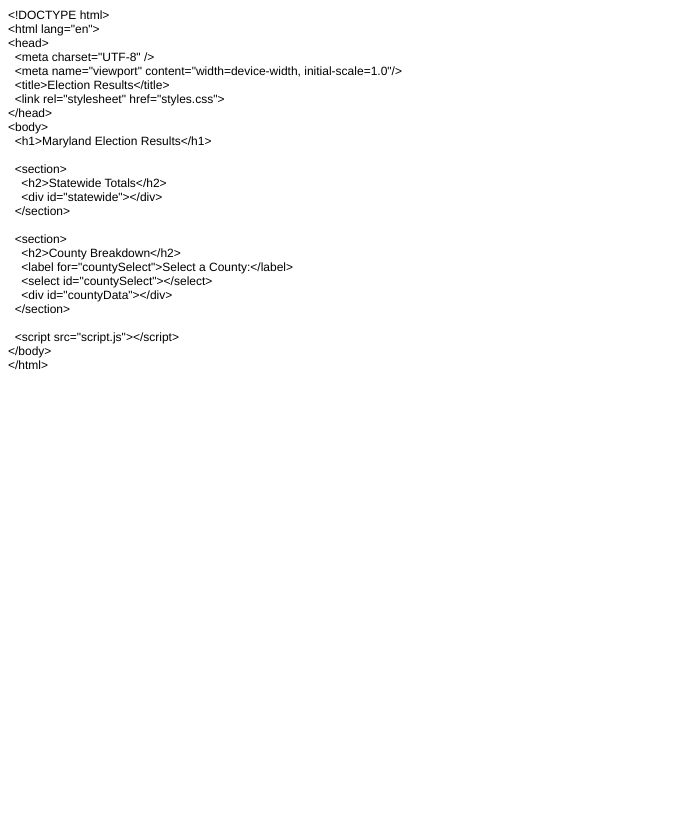
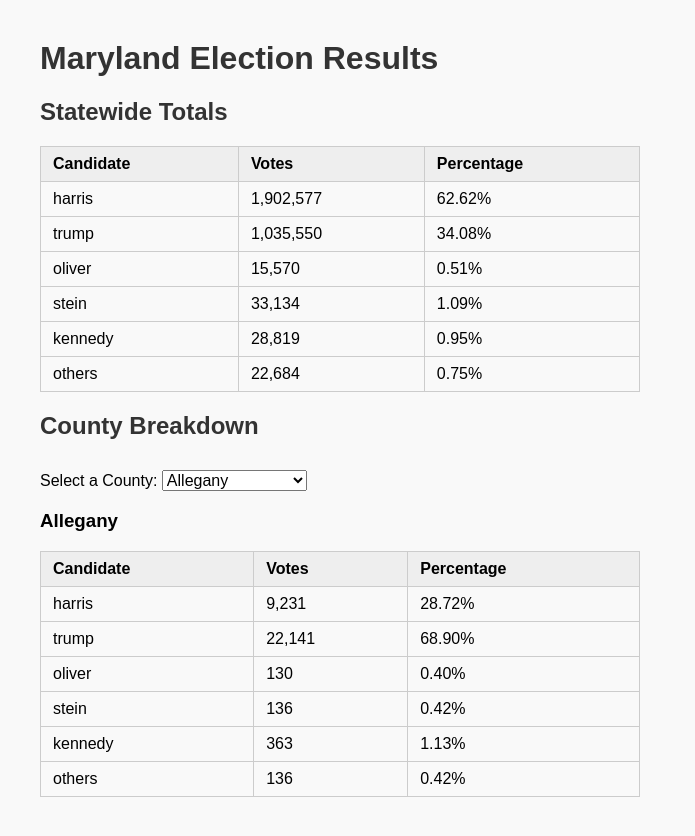
Before and after one commit to josiegjohn/llm-demos, a plain HTML site: page md-results/index.html in a window 1280 px wide. Shown: the whole page, without its empty margins (0-695 px from the left). Before the commit the page ends 800 px from the top, so only its background shows below. Drawn offline with Linux system fonts and the light colour scheme.

Commit message:
ihatethissomuch
why did i agree to do this

```diff
--- a/md-results/index.html
+++ b/md-results/index.html
@@ -1,43 +1,26 @@
-<!DOCTYPE html PUBLIC "-//W3C//DTD HTML 4.01//EN" "http://www.w3.org/TR/html4/strict.dtd">
-<html>
+<!DOCTYPE html>
+<html lang="en">
 <head>
-  <meta http-equiv="Content-Type" content="text/html; charset=utf-8">
-  <meta http-equiv="Content-Style-Type" content="text/css">
-  <title></title>
-  <meta name="Generator" content="Cocoa HTML Writer">
-  <meta name="CocoaVersion" content="2022.2">
-  <style type="text/css">
-    p.p1 {margin: 0.0px 0.0px 0.0px 0.0px; font: 12.0px Helvetica}
-    p.p2 {margin: 0.0px 0.0px 0.0px 0.0px; font: 12.0px Helvetica; min-height: 14.0px}
-  </style>
+  <meta charset="UTF-8" />
+  <meta name="viewport" content="width=device-width, initial-scale=1.0"/>
+  <title>Election Results</title>
+  <link rel="stylesheet" href="styles.css">
 </head>
 <body>
-<p class="p1">&lt;!DOCTYPE html&gt;</p>
-<p class="p1">&lt;html lang="en"&gt;</p>
-<p class="p1">&lt;head&gt;</p>
-<p class="p1"><span class="Apple-converted-space">  </span>&lt;meta charset="UTF-8" /&gt;</p>
-<p class="p1"><span class="Apple-converted-space">  </span>&lt;meta name="viewport" content="width=device-width, initial-scale=1.0"/&gt;</p>
-<p class="p1"><span class="Apple-converted-space">  </span>&lt;title&gt;Election Results&lt;/title&gt;</p>
-<p class="p1"><span class="Apple-converted-space">  </span>&lt;link rel="stylesheet" href="styles.css"&gt;</p>
-<p class="p1">&lt;/head&gt;</p>
-<p class="p1">&lt;body&gt;</p>
-<p class="p1"><span class="Apple-converted-space">  </span>&lt;h1&gt;Maryland Election Results&lt;/h1&gt;</p>
-<p class="p2"><br></p>
-<p class="p1"><span class="Apple-converted-space">  </span>&lt;section&gt;</p>
-<p class="p1"><span class="Apple-converted-space">    </span>&lt;h2&gt;Statewide Totals&lt;/h2&gt;</p>
-<p class="p1"><span class="Apple-converted-space">    </span>&lt;div id="statewide"&gt;&lt;/div&gt;</p>
-<p class="p1"><span class="Apple-converted-space">  </span>&lt;/section&gt;</p>
-<p class="p2"><br></p>
-<p class="p1"><span class="Apple-converted-space">  </span>&lt;section&gt;</p>
-<p class="p1"><span class="Apple-converted-space">    </span>&lt;h2&gt;County Breakdown&lt;/h2&gt;</p>
-<p class="p1"><span class="Apple-converted-space">    </span>&lt;label for="countySelect"&gt;Select a County:&lt;/label&gt;</p>
-<p class="p1"><span class="Apple-converted-space">    </span>&lt;select id="countySelect"&gt;&lt;/select&gt;</p>
-<p class="p1"><span class="Apple-converted-space">    </span>&lt;div id="countyData"&gt;&lt;/div&gt;</p>
-<p class="p1"><span class="Apple-converted-space">  </span>&lt;/section&gt;</p>
-<p class="p2"><br></p>
-<p class="p1"><span class="Apple-converted-space">  </span>&lt;script src="script.js"&gt;&lt;/script&gt;</p>
-<p class="p1">&lt;/body&gt;</p>
-<p class="p1">&lt;/html&gt;</p>
-<p class="p2"><br></p>
+  <h1>Maryland Election Results</h1>
+
+  <section>
+    <h2>Statewide Totals</h2>
+    <div id="statewide"></div>
+  </section>
+
+  <section>
+    <h2>County Breakdown</h2>
+    <label for="countySelect">Select a County:</label>
+    <select id="countySelect"></select>
+    <div id="countyData"></div>
+  </section>
+
+  <script src="script.js"></script>
 </body>
 </html>
--- a/md-results/styles.css
+++ b/md-results/styles.css
@@ -1,4 +1,3 @@
-
 body {
   font-family: Arial, sans-serif;
   margin: 40px;
```
Also changed, not shown: md-results/script.js (line endings or trailing spaces), 3 other files.
